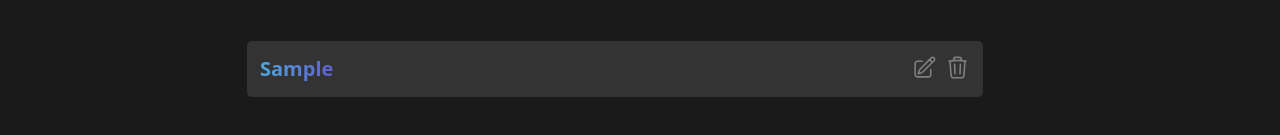
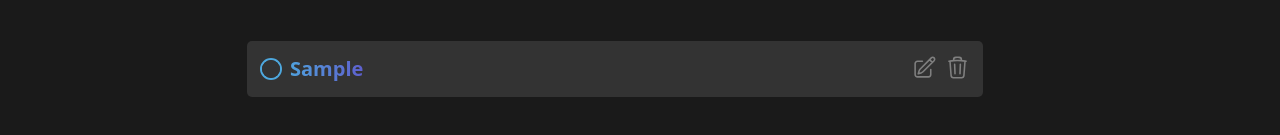
Before and after one commit to YaqutVerdiyeva/react_todo_app, a React (Vite) app: page / in a window 1280 px wide. Both pictures are taken after typing "Sample" into the empty fields and a click on the button "Create". Shown: the part 493-628 px from the top of the page. Built offline with nearby package versions, Linux system fonts and the light colour scheme.

Commit message:
add check button

```diff
--- a/src/layouts/list/index.jsx
+++ b/src/layouts/list/index.jsx
@@ -34,7 +34,11 @@ const TodoList = () => {
     setTodos([...todos]);
     setInputValue("");
   };
-
+  const handleCheck = (e) => {
+    console.log(e.target);
+    e.target.parentElement.parentElement.classList.toggle("btnStyle");
+    e.target.classList.toggle("btnStyleCheck");
+  };
   return (
     <div style={{ backgroundColor: "#1A1A1A", padding: "1px 50px 363px 0" }}>
       <Container>
@@ -52,7 +56,6 @@ const TodoList = () => {
               aria-label="Username"
               aria-describedby="basic-addon1"
               value={inputValue}
-              required
             />
             {errorStatus && (
               <p className="error-message text-danger m-0">
@@ -135,7 +138,38 @@ const TodoList = () => {
                 <Col xs={2}></Col>
                 <Col xs={8}>
                   <ListGroup.Item className="listItem">
-                    <p>{todo.todoText}</p>
+                    <div
+                      style={{
+                        display: "flex",
+                        justifyContent: "center",
+                        alignItems: "center",
+                      }}
+                      onClick={(e)=>handleCheck(e)}
+                    >
+                      <button className="checkBtn" >
+                        <svg
+                          className="checked"
+                          xmlns="http://www.w3.org/2000/svg"
+                          fill="none"
+                          viewBox="0 0 24 24"
+                          stroke-width="1.5"
+                          stroke="currentColor"
+                          class="w-6 h-6"
+                          style={{
+                            color: "#333333",
+                            backgroundColor: "#333333",
+                            borderRadius: "50%",
+                          }}
+                        >
+                          <path
+                            stroke-linecap="round"
+                            stroke-linejoin="round"
+                            d="M4.5 12.75l6 6 9-13.5"
+                          />
+                        </svg>
+                      </button>
+                      <p style={{ paddingLeft: "8px" }}>{todo.todoText}</p>
+                    </div>
                     <div className="btns">
                       <div
                         className="editBtn"
--- a/src/layouts/list/style.css
+++ b/src/layouts/list/style.css
@@ -103,3 +103,28 @@ body::-webkit-scrollbar-thumb {
   color: #e25858;
   transition: 0.4s;
 }
+.checkBtn {
+  border: 2px solid #4ea8de;
+  background: none;
+  width: 22px;
+  height: 22px;
+  border-radius: 50%;
+  font-size: 1rem;
+  display: flex;
+  justify-content: center;
+  align-items: center;
+  padding: 0px;
+}
+.checkBtn .checked {
+  width: 24px;
+  height: 24px;
+  border-radius: 50%;
+}
+
+.btnStyle {
+  text-decoration: line-through !important;
+}
+.btnStyleCheck {
+  background-color: #5e60ce !important;
+  color: White !important;
+}
```
